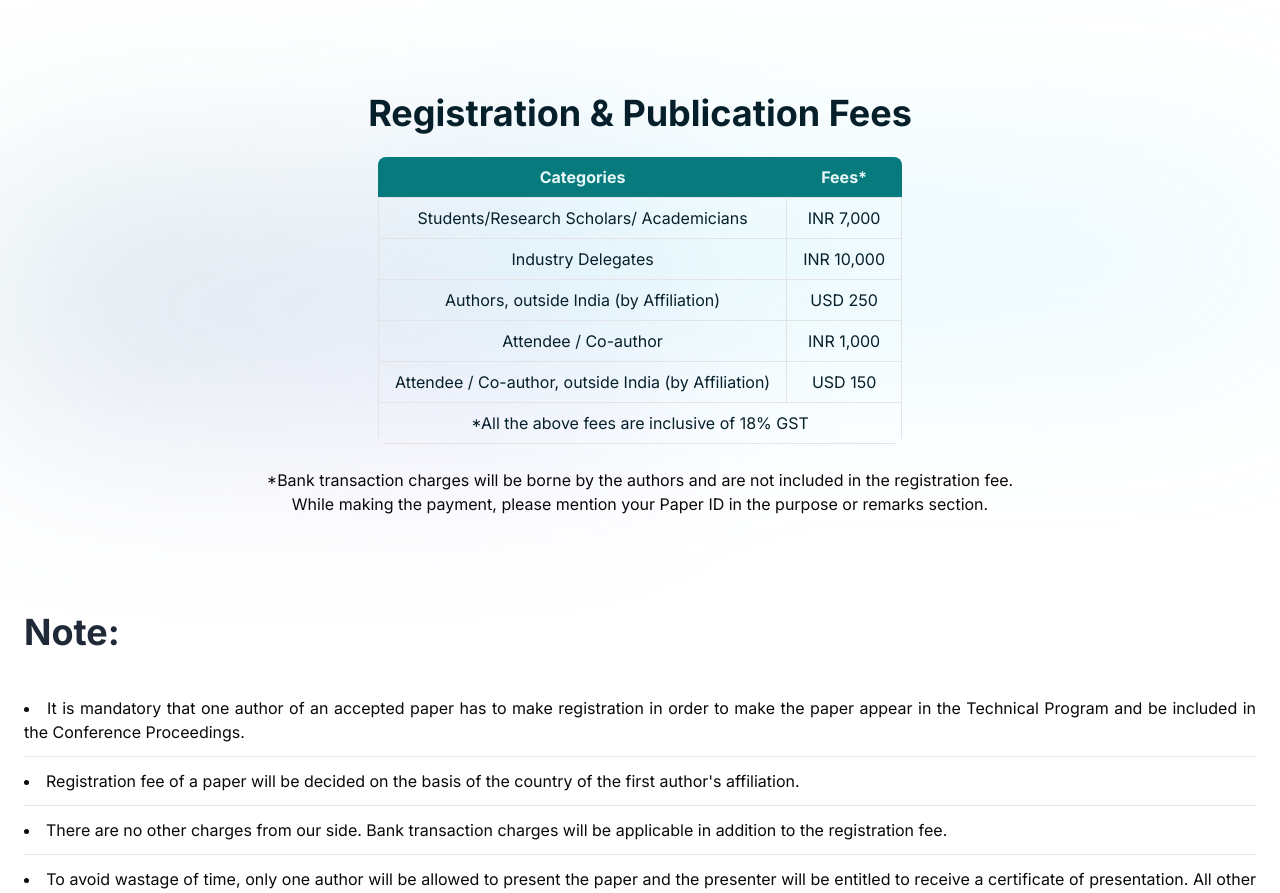
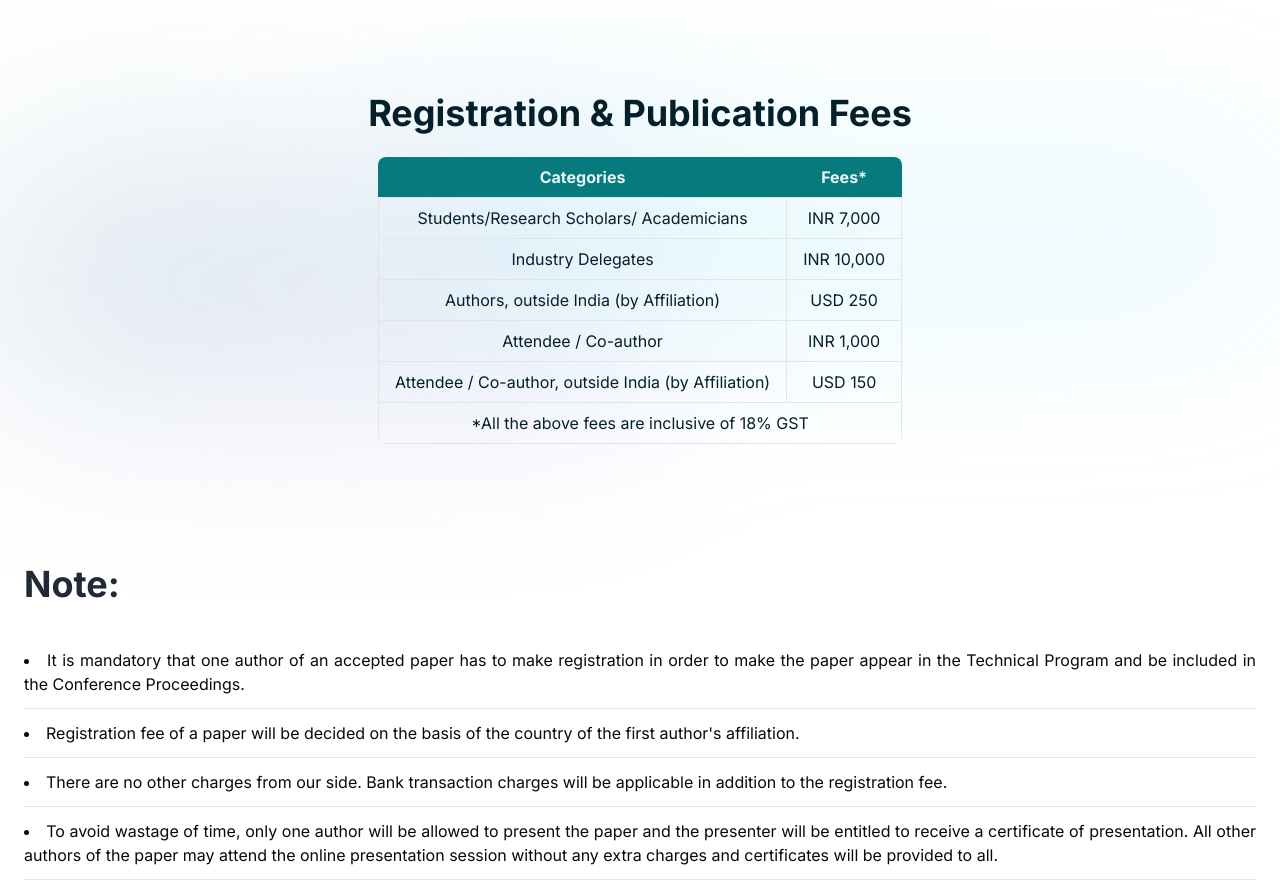
Before and after one commit to mahipal79/icmc-26, an Astro site: page / in a window 1280 px wide. Shown: the part 6174-7067 px from the top of the page. Built offline with nearby package versions, Linux system fonts and the light colour scheme; Astro itself is replaced by a stand-in of ours.

Commit message:
content change

```diff
--- a/src/components/Registration.astro
+++ b/src/components/Registration.astro
@@ -76,8 +76,8 @@ import Link from "./ui/Link.astro";
       -->
     </div>
 <br>
-*Bank transaction charges will be borne by the authors and are not included in the registration fee. <br>
-  While making the payment, please mention your Paper ID in the purpose or remarks section.
+<!--*Bank transaction charges will be borne by the authors and are not included in the registration fee. <br>
+  While making the payment, please mention your Paper ID in the purpose or remarks section.-->
     <!-- Optional Registration Link Section
     <h1 class="text-4xl font-bold text-[#06202B] md:text-5xl">
       Attendee Registration Link
```
